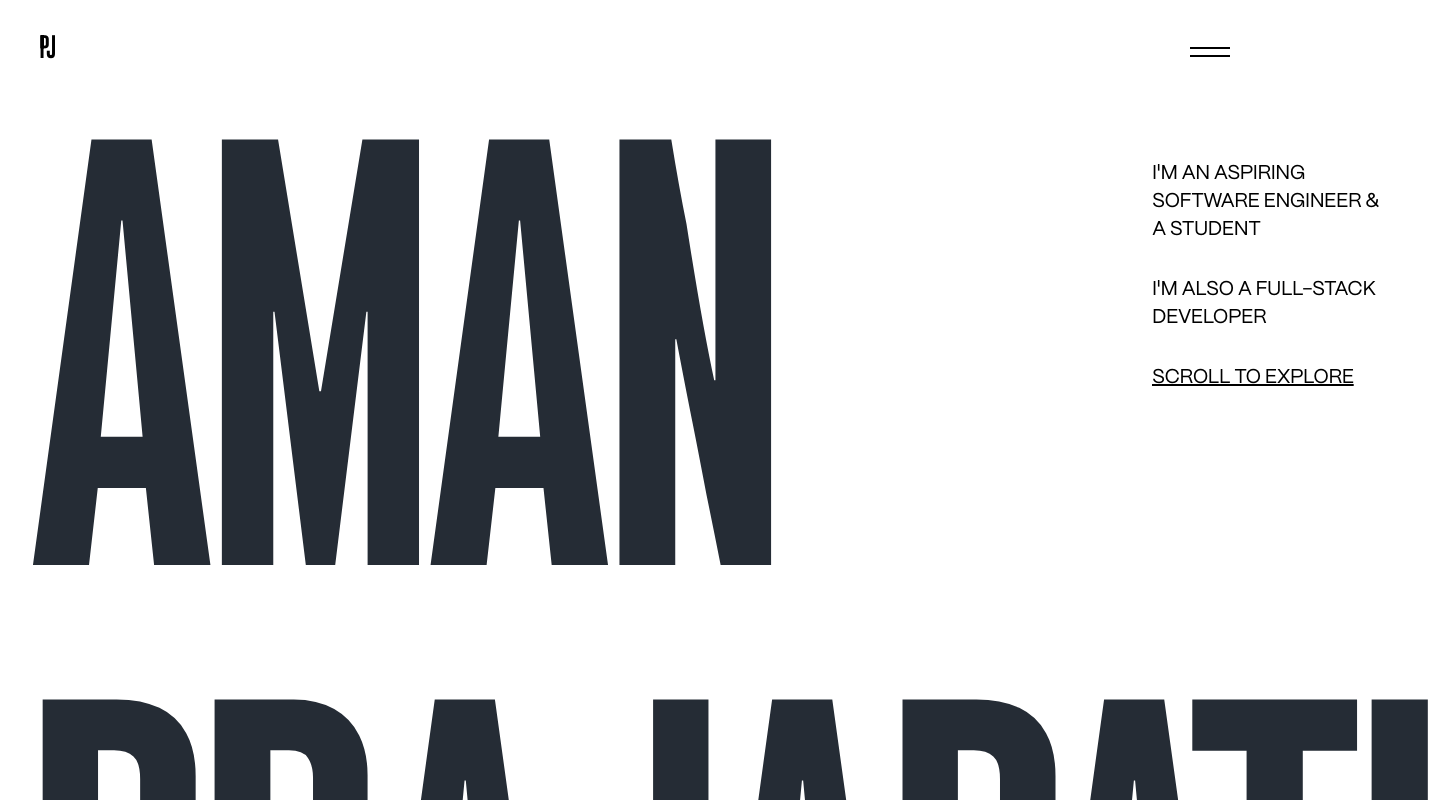
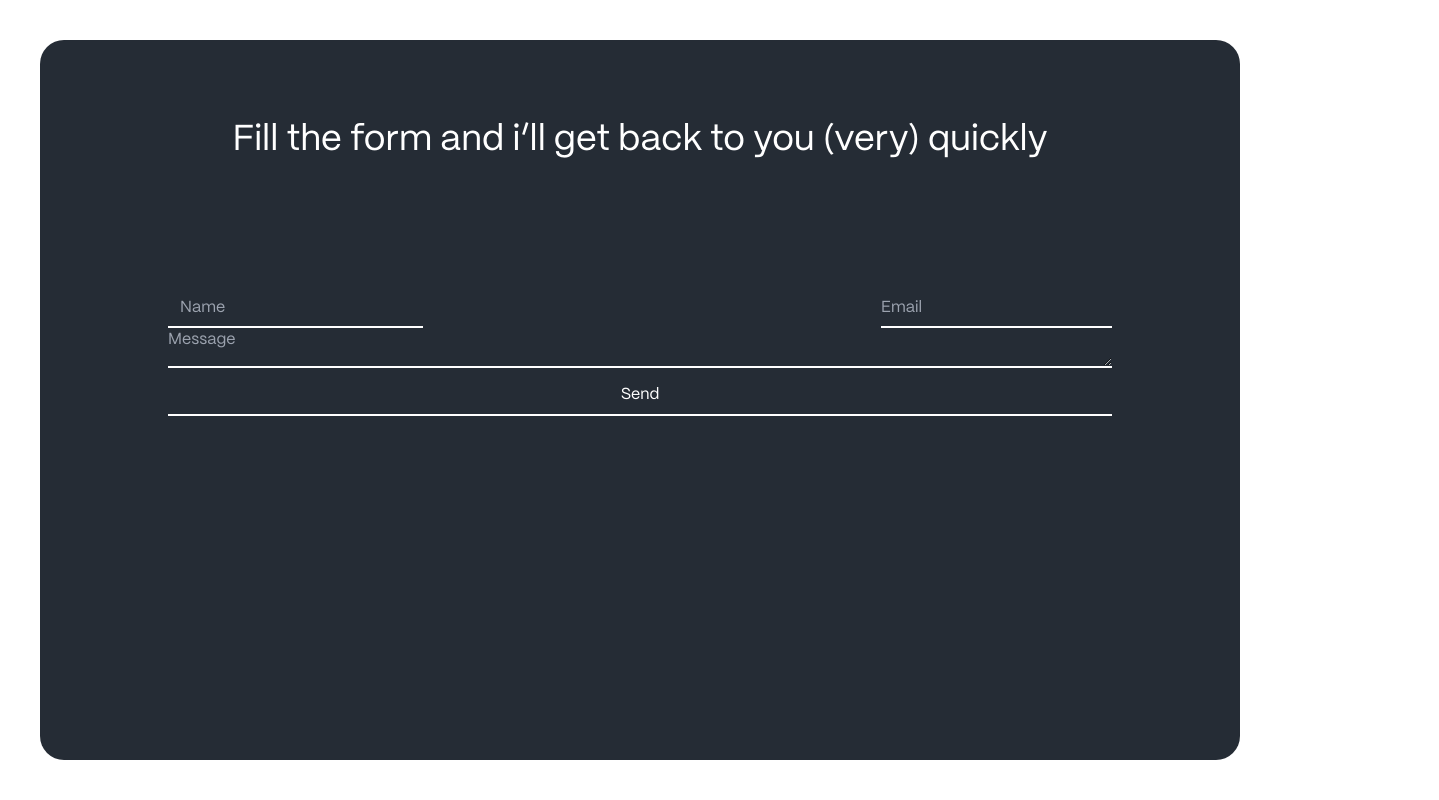
Before and after one commit to aman-prajapati05/Portfolio, a Next.js app: page / in a window 1280 px wide. Shown: the top 800 px of the page, 1439 px wide, since content can reach past the window. Built offline with nearby package versions, Linux system fonts and the light colour scheme.

Commit message:
made contact page

```diff
--- /dev/null
+++ b/src/app/components/Contact.jsx
@@ -0,0 +1,25 @@
+import { PPmori } from "../../../public/fonts/fonts"
+
+export function Contact() {
+    return (
+        <>
+        <div className="w-screen h-screen p-10">
+            <div className="bg-[#252C35] w-full h-full rounded-3xl ">
+                <div className={`${PPmori.className} flex text-white justify-center pt-20 text-4xl font-medium`}>
+                        Fill the form and i’ll get back to you (very) quickly
+                </div>
+                <div>
+                    <form action="submit" className={`${PPmori.className} p-32`}>
+                        <div className="flex justify-between">
+                        <input type="text" placeholder="Name" className="text-white w-[1/2] p-3 h-10 bg-transparent border-b-2 border-white outline-none focus:border-white" />
+                        <input type="text" placeholder="Email" className="text-white w-[1/2] h-10 bg-transparent border-b-2 border-white outline-none focus:border-white" />
+                        </div>
+                        <textarea name="" id="" cols="30" rows="10" placeholder="Message" className="text-white w-full h-10 bg-transparent border-b-2 border-white outline-none focus:border-white"></textarea>
+                        <input type="submit" value="Send" className="text-white w-full h-10 bg-transparent border-b-2 border-white outline-none focus:border-white"/>
+                    </form>
+                </div>
+
+            </div>
+        </div>
+        </>
+    )}
--- a/src/app/page.js
+++ b/src/app/page.js
@@ -10,6 +10,7 @@ import { Project1 } from './components/Project/Project1';
 import { Project } from './components/Project/Project';
 import { Navbar } from './components/Navbar';
 import { Selected } from './components/selected';
+import { Contact } from './components/Contact';
 
 export default function Home() {
 
@@ -29,12 +30,14 @@ export default function Home() {
    {loading && <Preloader/>}
    </AnimatePresence> */}
 
-    <Navbar/>
-   <Landing/>
-   <Selected/>
-   <Project/>
+   <Contact/>
 
-   <Footer/>
+    {/* <Navbar/> */}
+   {/* <Landing/>   */}
+   {/* <Selected/> */}
+   {/* <Project/> */}
+
+   {/* <Footer/> */}
    </>
   )
 }
```
